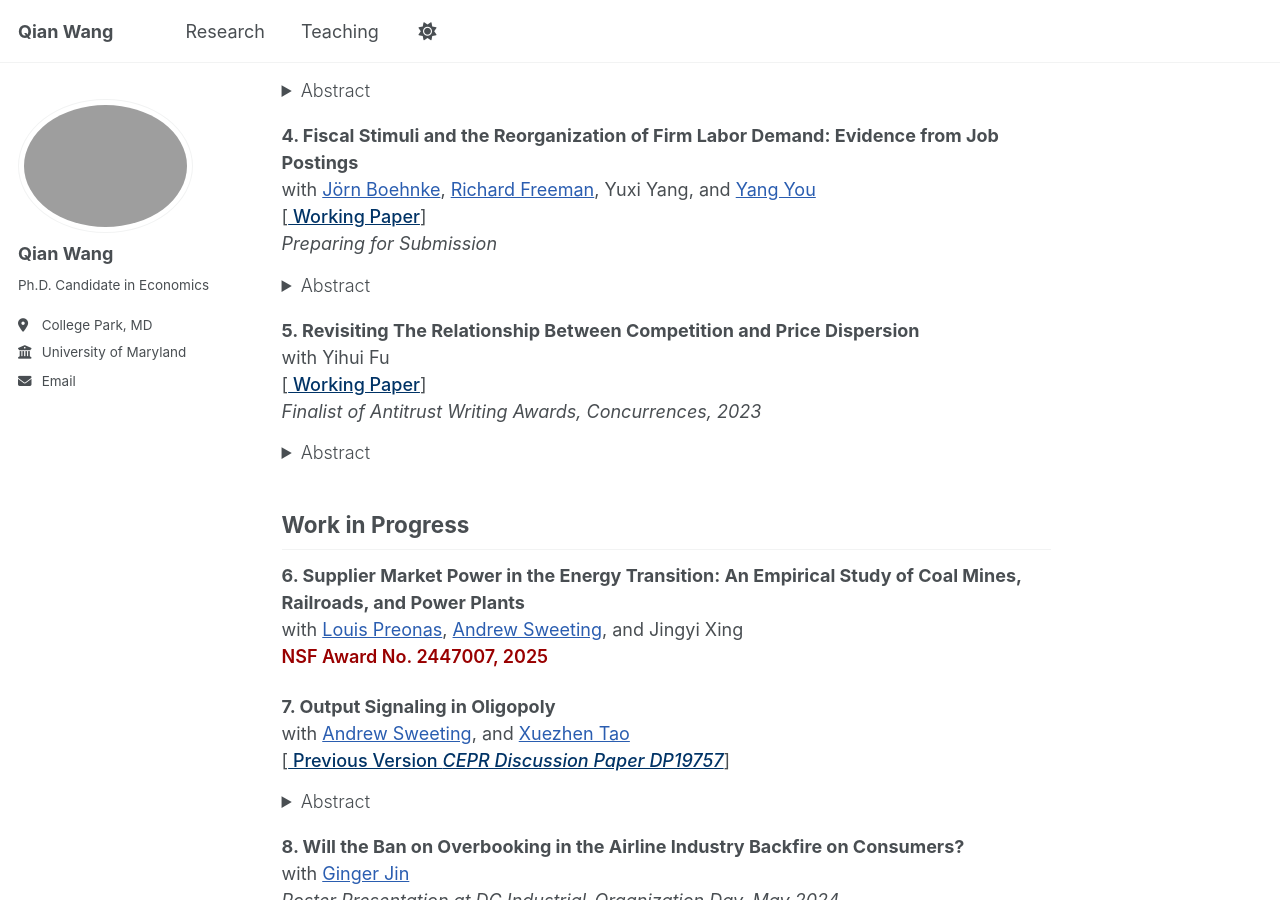
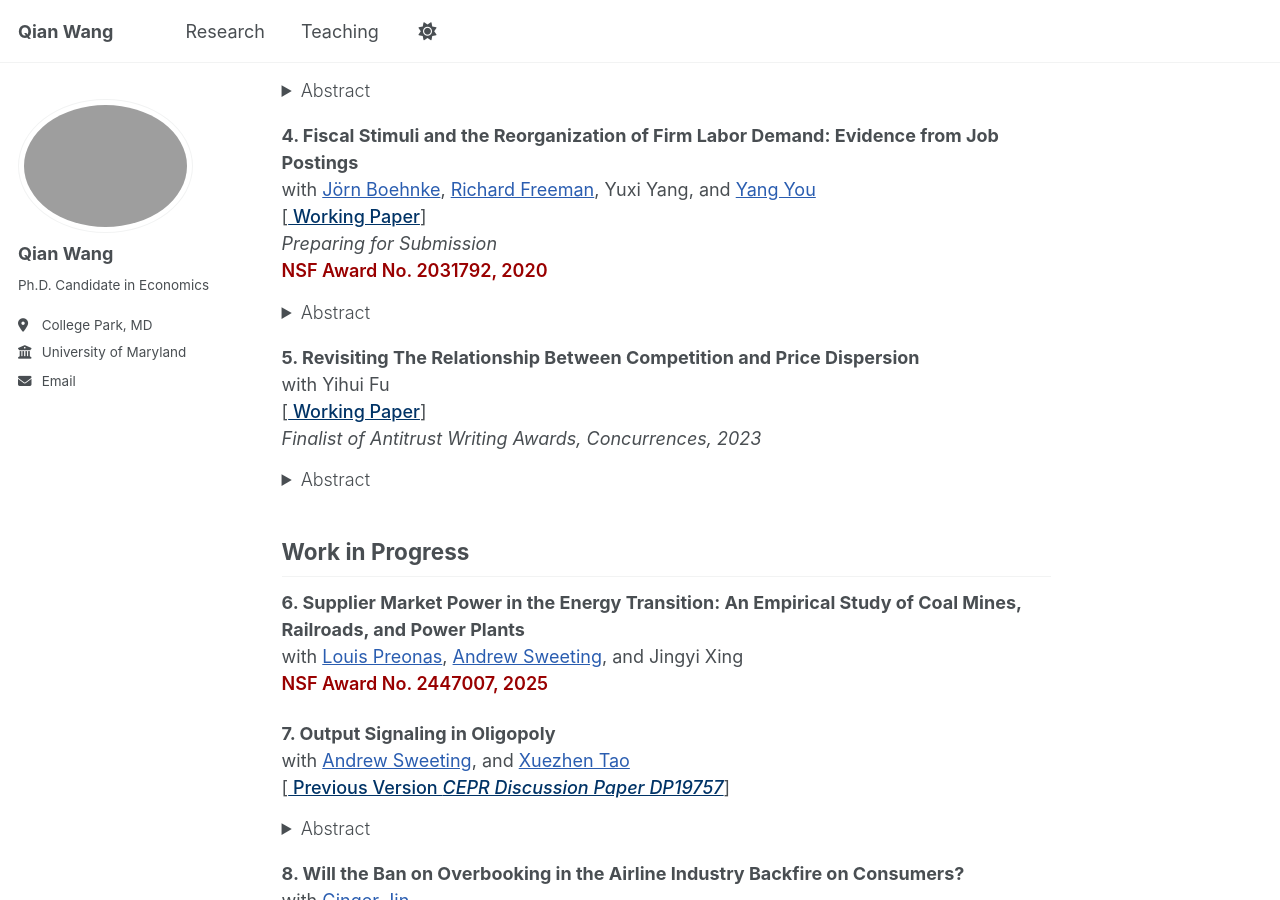
Before and after one commit to qwang819/qwang819.github.io, a Jekyll site: the page built from _pages/research.md, in a window 1280 px wide and 900 px high, scrolled down 694 px. Built offline with Jekyll 4.4.1, drawn with Linux system fonts in a browser that asks for light colours; a script that is not in the unit is left out.

Commit message:
Update research.md

```diff
--- a/_pages/research.md
+++ b/_pages/research.md
@@ -48,6 +48,7 @@ with <a href="https://jboehnke.com/" style="color: #2A5DB0;">Jörn Boehnke</a>,
 [<a href="https://yangyou1.weebly.com/uploads/1/3/3/8/133813498/job_market_s_reaction_to_covid_spending_v1.pdf" style="color:#003366; font-weight:550">
 Working Paper</a>]
 *Preparing for Submission*
+<span style="color:#990000; font-weight:600;">NSF Award No. 2031792, 2020</span>
 <details style="margin-top: -0.5rem; margin-bottom: 1rem;">
   <summary><span style="font-weight:300;">Abstract</span></summary>
   <p style="text-align: justify;">
```
